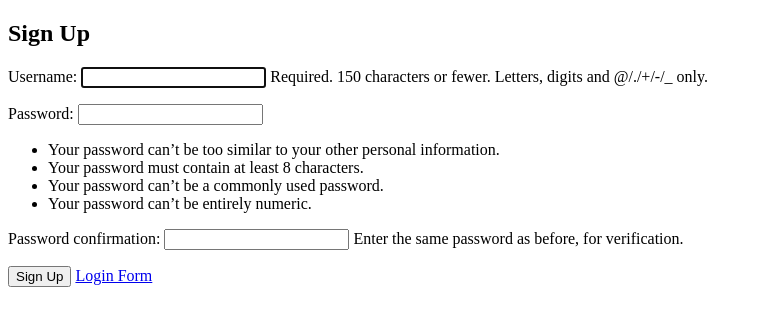
After one commit to fouzan2/django, a Django app: page /signup/ in a window 1280 px wide. The commit adds this page. Shown: the top 326 px of the page, without its empty margins (0-762 px from the left). Run offline with Django 4.2, Linux system fonts and the light colour scheme.

Commit message:
Authentication

```diff
--- a/Project1/myapp/templates/index.html
+++ b/Project1/myapp/templates/index.html
@@ -27,10 +27,10 @@
 </head>
 
 <body>
-    <h1>Hello!</h1>
+    <h1>Welcome To Home</h1>
     <a href="{% url 'about' %}">About</a>
     <a href="{% url 'contact' %}">Contact US</a>
-    <a href="{% url 'login' %}">Login Form</a>
+    <a href="{% url 'login' %}">Login Out</a>
 
     <form method="POST">
         {% csrf_token %}
--- a/Project1/myapp/templates/loginform.html
+++ b/Project1/myapp/templates/loginform.html
@@ -3,7 +3,7 @@
 
 <head>
     <meta charset="UTF-8">
-    <title>CodePen - Hacker Login Form</title>
+    <title>Login Form</title>
     <style>
         @import url('https://fonts.googleapis.com/css2?family=Quicksand:wght@300;400;500;600;700&display=swap');
 
--- /dev/null
+++ b/Project1/myapp/templates/signup.html
@@ -0,0 +1,20 @@
+<!DOCTYPE html>
+<html lang="en">
+
+<head>
+    <meta charset="UTF-8">
+    <meta name="viewport" content="width=device-width, initial-scale=1.0">
+    <title>Welcome To Sign Up</title>
+</head>
+
+<body>
+    <h2>Sign Up</h2>
+    <form method="POST">
+        {% csrf_token %}
+        {{ form.as_p }}
+        <button type="submit">Sign Up</button>
+        <a href="{% url 'login' %}">Login Form</a>
+    </form>
+</body>
+
+</html>
--- a/Project1/myapp/urls.py
+++ b/Project1/myapp/urls.py
@@ -2,8 +2,9 @@ from django.urls import path
 from . import views
 
 urlpatterns = [
-    path("", views.welcome, name="welcome"),
+    path("index/", views.welcome, name="welcome"),
     path("about/", views.about_fun, name="about"),
     path("contactus/", views.contactus_fun, name="contact"),
-    path("login/", views.login_fun, name="login"),
+    path("", views.login_view, name="login"),
+    path("signup/", views.signup_view, name="signup"),
 ]
--- a/Project1/myapp/views.py
+++ b/Project1/myapp/views.py
@@ -1,8 +1,13 @@
-from django.shortcuts import render
+from django.shortcuts import render, redirect
 from .models import Person
 from openai import OpenAI
 
 client = OpenAI(api_key="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")
+
+from django.contrib.auth.forms import UserCreationForm
+from django.contrib.auth.forms import AuthenticationForm
+from django.contrib.auth import login
+from django.http import HttpResponse
 
 
 # Create your views here.
@@ -10,8 +15,8 @@ def gpt_process(string_value):
     completion = client.chat.completions.create(
         model="gpt-3.5-turbo",
         messages=[
+            {"role": "system", "content": "You are a helpful assistant."},
             {"role": "user", "content": string_value},
-            {"role": "system", "content": "You are a helpful assistant."},
         ],
     )
     return str(completion.choices[0].message.content)
@@ -41,5 +46,27 @@ def contactus_fun(request):
     return render(request, "contactus.html")
 
 
-def login_fun(request):
-    return render(request, "loginform.html")
+def signup_view(request):
+    if request.method == "POST":
+        form = UserCreationForm(request.POST)
+        if form.is_valid():
+            user = form.save()
+            login(request, user)
+            return redirect("login")
+    else:
+        form = UserCreationForm()
+
+    return render(request, "signup.html", {"form": form})
+
+
+def login_view(request):
+    if request.method == "POST":
+        form = AuthenticationForm(request, data=request.POST)
+        if form.is_valid():
+            user = form.get_user()
+            login(request, user)
+            return redirect("welcome")
+    else:
+        form = AuthenticationForm()
+
+    return render(request, "login.html", {"form": form})
```
Also changed, not shown: Project1/myapp/templates/login.html (added, +17 -0 lines), Project1/myapp/templates/signupform.html (added, +97 -0 lines), Project1/db.sqlite3, Project1/myapp/migrations/0002_alter_person_mycalcvalue_alter_person_userinputvalue.py (added), Project1/myapp/migrations/0003_alter_person_mycalcvalue_alter_person_userinputvalue.py (added).
